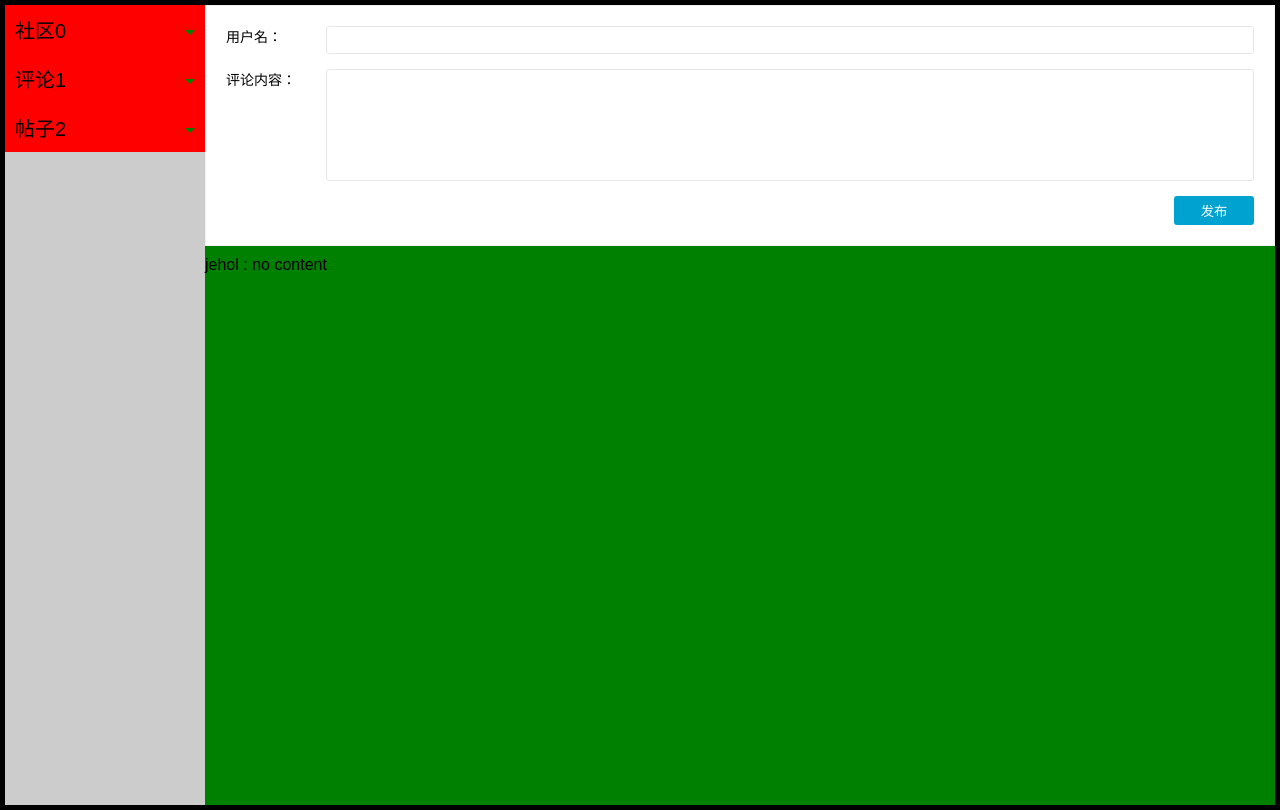
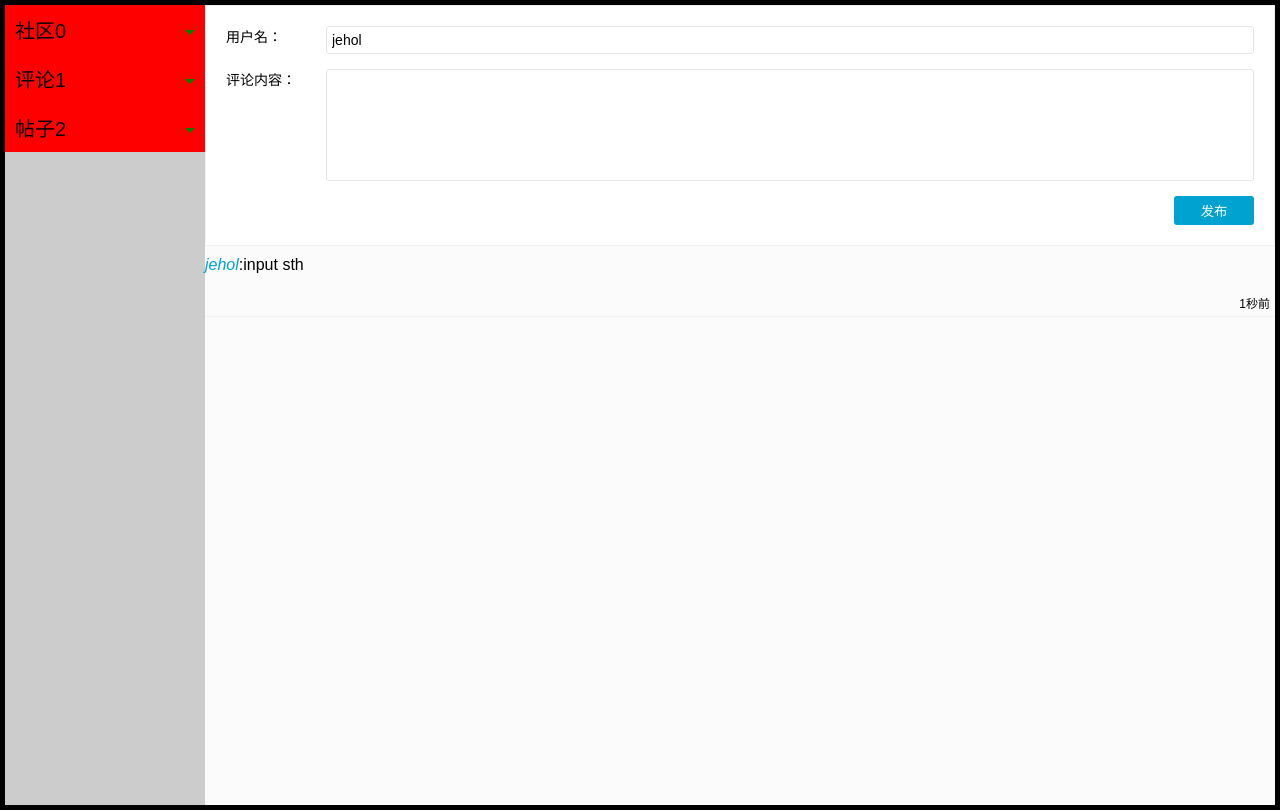
Before and after one commit to MJingv/ReactTest, a React app: page / in a window 1280 px wide. Both pictures are taken after a click on the button "发布". Built offline with nearby package versions, Linux system fonts and the light colour scheme.

Commit message:
add the comments function of deleting

```diff
--- a/src/App.css
+++ b/src/App.css
@@ -19,7 +19,7 @@
 }
 .content{
   flex:1;
-  background-color: green
+
 }
 .App-header {
   background-color: #222;
@@ -36,3 +36,7 @@
   from { transform: rotate(0deg); }
   to { transform: rotate(360deg); }
 }
+
+.father{
+  border: 2px solid red
+}
--- a/src/App.js
+++ b/src/App.js
@@ -9,8 +9,7 @@ import Computer from './computer';
 import Lesson from './lesson';
 import CommentApp from './comment/CommentApp'
 import Nav from './nav'
-
-
+import Calculator from './calculator'
 
 export default class App extends React.Component {
   constructor(props) {
@@ -23,7 +22,13 @@ export default class App extends React.Component {
       num: [
         3, 2
       ],
-      count: 0
+      count: 0,
+      myObj: {
+        name: 'jehol',
+        age: 21,
+        sex: 'f'
+      }
+
     }
   }
   handleChange(e) {
@@ -49,8 +54,24 @@ export default class App extends React.Component {
     this.setState((prevState) => ({
       count: prevState.count + 1
     }))
+  }
+  handleClick = () => {
+    const myObj = {
+      name: 'jehol',
+      age: 21,
+      sex: 'f'
+    }
+    const arr = [11, 22, 33, 44, 55]
 
+    const myArr = [];
+
+    myArr.push(Object.keys(myObj));
+
+    console.log(myArr);
   }
+
+
+
   render() {
     const num = [1, 2, 3, 4];
     const yes = <strong>i am yes</strong>;
@@ -58,14 +79,12 @@ export default class App extends React.Component {
     return (
 
       <div className="App-game">
-        <div className = "leftNav">
+        <div className="leftNav">
           <Nav></Nav>
         </div>
-        <div className = "content">
-             <CommentApp ></CommentApp>
+        <div className="content">
+          <CommentApp ></CommentApp>
         </div>
-
-
 
         {/* <Child myVal={this.state.val} change={this.changeMe.bind(this)}></Child> */}
         {/* <select onChange={this.handleChange.bind(this)}>
@@ -92,189 +111,204 @@ export default class App extends React.Component {
         <button onClick={this.addBtn}>add 1</button>
         {`now the count is ${this.state.count}`} */}
 
-
-  {/* <Dog/>
+        {/* <Dog/>
 
         <Computer/ >
 
-        <Lesson></Lesson> */
-}
+        <Lesson></Lesson> */}
 
-        </div>
+      </div>
 
-        ); } }
-
-        class Child extends React.Component {constructor(props) {
-          super(props)
-
-        }
-
-        handleClick = () => this.props.change({a: 1})
-
-        render() {
-          return (
-            <div>
-              <p>i am child</p>
-              <h1>{this.props.myVal}</h1>
-              <button onClick={this.handleClick}>
-                click me to change father</button>
-
-          </div>
-    )
-  }
-
-}
-
-class Test extends React.Component {
-  constructor(props) {
-    super(props)
-    this.state = {
-      userName: "1"
-    }
-
-  }
-
-  render() {
-    const no = ["jehol", "a", "bbb"]
-    return (
-      <div>
-        <input placeholder="input sth " onChange={this.props.value}></input>
-        <ul>
-          {this.props.myNum.map((item, index) => {
-
-            return <li key={index}>{item}</li>
-          })}
-        </ul>
-      </div>
-    )
+    );
   }
 }
 
-class Brother extends React.Component {
-  constructor(props) {
-    super(props)
+// class BlackBorderContainer extends React.Component {
+// render(){
+//   return(
+//     <div >
+//
+//         {this.props.children.map((item,index)=>(
+//           <div key= {index} className = 'father'>{item}</div>
+//         ))}
+//
+//
+//     </div>
+//
+//   )
+// }
+// }
+//         class Child extends React.Component {constructor(props) {
+//           super(props)
+//
+//         }
+//
+//         handleClick = () => this.props.change({a: 1})
+//
+//         render() {
+//           return (
+//             <div>
+//               <p>i am child</p>
+//               <h1>{this.props.myVal}</h1>
+//               <button onClick={this.handleClick}>
+//                 click me to change father</button>
+//
+//           </div>
+//     )
+//   }
+//
+// }
 
-  }
-  render() {
-    return (
-      <button onClick={this.props.brother}>我要改变兄弟test的值</button>
-    )
-  }
-}
+// class Test extends React.Component {
+//   constructor(props) {
+//     super(props)
+//     this.state = {
+//       userName: "1"
+//     }
+//
+//   }
+//
+//   render() {
+//     const no = ["jehol", "a", "bbb"]
+//     return (
+//       <div>
+//         <input placeholder="input sth " onChange={this.props.value}></input>
+//         <ul>
+//           {this.props.myNum.map((item, index) => {
+//
+//             return <li key={index}>{item}</li>
+//           })}
+//         </ul>
+//       </div>
+//     )
+//   }
+// }
 
-class Clock extends React.Component {
-  constructor(props) {
-    super(props);
-    this.state = {
-      date: new Date()
-    }
-  }
-  componentDidMount() {
-    this.timerID = setInterval((() => {
-      this.setState({date: new Date()})
-    }), 1000)
+// class Brother extends React.Component {
+//   constructor(props) {
+//     super(props)
+//
+//   }
+//   render() {
+//     return (
+//       <button onClick={this.props.brother}>我要改变兄弟test的值</button>
+//     )
+//   }
+// }
 
-  }
-  componentWillMount() {
-    clearInterval(this.timerID);
+// class Clock extends React.Component {
+//   constructor(props) {
+//     super(props);
+//     this.state = {
+//       date: new Date()
+//     }
+//   }
+//   componentDidMount() {
+//     this.timerID = setInterval((() => {
+//       this.setState({date: new Date()})
+//     }), 1000)
+//
+//   }
+//   componentWillMount() {
+//     clearInterval(this.timerID);
+//
+//   }
+//
+//   render() {
+//     return (
+//       <div>
+//
+//         <h3>{this.state.date.toLocaleTimeString()}</h3>
+//       </div>
+//     )
+//   }
+// }
+//
+// function BoilingVerdict(props) {
+//   if (props.celsius >= 100) {
+//     return <p>The water would boil.</p>;
+//   }
+//   return <p>The water would not boil.</p>;
+// }
+//
+// function toCelsius(fahrenheit) {
+//   return (fahrenheit - 32) * 5 / 9;
+// }
+//
+// function toFahrenheit(celsius) {
+//   return (celsius * 9 / 5) + 32;
+// }
+//
+// function tryConvert(temperature, convert) {
+//   const input = parseFloat(temperature);
+//   if (Number.isNaN(input)) {
+//     return '';
+//   }
+//   const output = convert(input);
+//   const rounded = Math.round(output * 1000) / 1000;
+//   return rounded.toString();
+// }
+//
+// const scaleNames = {
+//   c: 'Celsius',
+//   f: 'Fahrenheit'
+// };
+//
+// class TemperatureInput extends React.Component {
+//   constructor(props) {
+//     super(props);
+//   }
+//   handleChange(e) {
+//     {/*this.setState({temperature: e.target.value})*/
+//     }
+//     this.props.onTemperatureChange(e.target.value)
+//   }
+//   render() {
+//     return (
+//       <div>
+//         <fieldset>
+//           <legend>{`temperature ${scaleNames[this.props.scale]} information`}</legend>
+//           输入摄氏度:
+//           <input value={this.props.temperature} onChange={this.handleChange.bind(this)}/>
+//         </fieldset>
+//       </div>
+//     )
+//   }
+// }
 
-  }
-
-  render() {
-    return (
-      <div>
-
-        <h3>{this.state.date.toLocaleTimeString()}</h3>
-      </div>
-    )
-  }
-}
-
-function BoilingVerdict(props) {
-  if (props.celsius >= 100) {
-    return <p>The water would boil.</p>;
-  }
-  return <p>The water would not boil.</p>;
-}
-
-function toCelsius(fahrenheit) {
-  return (fahrenheit - 32) * 5 / 9;
-}
-
-function toFahrenheit(celsius) {
-  return (celsius * 9 / 5) + 32;
-}
-
-function tryConvert(temperature, convert) {
-  const input = parseFloat(temperature);
-  if (Number.isNaN(input)) {
-    return '';
-  }
-  const output = convert(input);
-  const rounded = Math.round(output * 1000) / 1000;
-  return rounded.toString();
-}
-
-const scaleNames = {
-  c: 'Celsius',
-  f: 'Fahrenheit'
-};
-
-class TemperatureInput extends React.Component {
-  constructor(props) {
-    super(props);
-  }
-  handleChange(e) {
-    {/*this.setState({temperature: e.target.value})*/
-    }
-    this.props.onTemperatureChange(e.target.value)
-  }
-  render() {
-    return (
-      <div>
-        <fieldset>
-          <legend>{`temperature ${scaleNames[this.props.scale]} information`}</legend>
-          输入摄氏度:
-          <input value={this.props.temperature} onChange={this.handleChange.bind(this)}/>
-        </fieldset>
-      </div>
-    )
-  }
-}
-
-class Calculator extends React.Component {
-  constructor(props) {
-    super(props);
-    this.state = {
-      temperature: '',
-      scale: 'c'
-    }
-  }
-
-  handleCelsiusChange(temperature) {
-    this.setState({scale: 'c', temperature});
-  }
-
-  handleFahrenheitChange(temperature) {
-    this.setState({scale: 'f', temperature});
-  }
-
-  render() {
-    const scale = this.state.scale;
-    const temperature = this.state.temperature;
-    const celsius = scale === 'f'
-      ? tryConvert(temperature, toCelsius)
-      : temperature;
-    const fahrenheit = scale === 'c'
-      ? tryConvert(temperature, toFahrenheit)
-      : temperature;
-    return (
-      <div>
-        <TemperatureInput scale='c' temperature={celsius} onTemperatureChange={this.handleCelsiusChange.bind(this)}/>
-        <TemperatureInput scale='f' temperature={fahrenheit} onTemperatureChange={this.handleFahrenheitChange.bind(this)}/>
-        <BoilingVerdict celsius={parseFloat(celsius)}/>
-      </div>
-    )
-
-  }
-}
+// class Calculator extends React.Component {
+//   constructor(props) {
+//     super(props);
+//     this.state = {
+//       temperature: '',
+//       scale: 'c'
+//     }
+//   }
+//
+//   handleCelsiusChange(temperature) {
+//     this.setState({scale: 'c', temperature});
+//   }
+//
+//   handleFahrenheitChange(temperature) {
+//     this.setState({scale: 'f', temperature});
+//   }
+//
+//   render() {
+//     const scale = this.state.scale;
+//     const temperature = this.state.temperature;
+//     const celsius = scale === 'f'
+//       ? tryConvert(temperature, toCelsius)
+//       : temperature;
+//     const fahrenheit = scale === 'c'
+//       ? tryConvert(temperature, toFahrenheit)
+//       : temperature;
+//     return (
+//       <div>
+//         <TemperatureInput scale='c' temperature={celsius} onTemperatureChange={this.handleCelsiusChange.bind(this)}/>
+//         <TemperatureInput scale='f' temperature={fahrenheit} onTemperatureChange={this.handleFahrenheitChange.bind(this)}/>
+//         <BoilingVerdict celsius={parseFloat(celsius)}/>
+//       </div>
+//     )
+//
+//   }
+// }
--- /dev/null
+++ b/src/calculator.js
@@ -0,0 +1,30 @@
+import React, { Component } from 'react';
+
+
+export default class Calculator extends React.Component {
+  constructor(props){
+    super(props)
+    this.state = {
+      val:''
+    }
+  }
+  handleInput = (e)=>{
+    let num = e.target.value
+    this.setState ({
+      val:`${num*100}%`
+    })
+
+  }
+  render() {
+    return(
+      <div>
+
+<input type = 'number'  placeholder = "input number" onChange = {this.handleInput}></input>
+<p>{this.state.val}</p>
+      </div>
+    )
+
+  }
+
+
+}
--- a/src/comment/Comment.js
+++ b/src/comment/Comment.js
@@ -1,10 +1,47 @@
 import React, { Component } from 'react';
+import '../index.css'
+export default class Comment extends React.Component {
+state = {
+  timeString:'',
+  index:-1
+}
+componentWillMount() {
+  this._updateTimeString()
+  this._timer = setInterval(this._updateTimeString.bind(this),5000)
 
-class Comment extends React.Component {
+}
+
+componentWillUnmount() {
+  clearInterval(this._timer)
+}
+
+
+_updateTimeString = () =>{
+  const comments = this.props.comment;
+  const duration =  (+Date.now() - comments.createTime)/1000;
+  this.setState({
+    timeString:duration>60?`${Math.round(duration/60)}分钟前`:`${Math.round(Math.max(duration,1))}秒前`
+  })
+}
+handleDeleteComment = () =>{
+  this.props.onDeleteComment(this.props.index)
+}
+_getProcessedContent = (content) =>(
+  content
+  .replace(/&/g,"&amp;")
+  .replace(/</g,"&lt;")
+  .replace(/`([\S\s]+?)`/g,'<code>$1</code>')
+
+)
   render() {
     return(
-      <div>
-
+      <div className = 'comment'>
+        <div className = 'comment-user'>
+          <span className ='comment-username'>{this.props.comment.user}</span>:
+        </div>
+        <p dangerouslySetInnerHTML = {{__html:this._getProcessedContent(this.props.comment.content)}}></p>
+      <span className = "comment-createdtime">{this.state.timeString}</span>
+    <span className = "comment-delete" onClick = {this.handleDeleteComment}>删除</span>
       </div>
     )
 
--- a/src/comment/CommentApp.js
+++ b/src/comment/CommentApp.js
@@ -3,26 +3,56 @@ import CommentInput from './CommentInput';
 import CommentList from './CommentList';
 
 export default class CommentApp extends React.Component {
-state = {
-  myUser:'app',
-myContent:'no content'
-}
+  state = {
+    comments: []
+  }
 
-  inputChange = (n) =>{
+  componentWillMount() {
+    this._loadComments();
+  }
+  componentWillUnmount() {
+    clearInterval(this._timer)
+  }
+
+
+  _loadComments = () => {
+    let comments = localStorage.comments;
+
+    if (comments) {
+      comments = JSON.parse(comments)
+      this.setState({comments})
+    }
+    console.log(this.state.comments);
+  }
+
+  _saveComments = (comments) => {
+    localStorage.setItem('comments', JSON.stringify(comments));
+    console.log(localStorage.comments);
+
+  }
+  inputChange = (n) => {
     console.log(n);
-  this.setState({
-    myUser:n.myUser,
-    myContent:n.myContent
-  })
+    this.state.comments.push(n)
+    this.setState({comments: this.state.comments})
+    this._saveComments(this.state.comments)
+  }
 
+  handleDeleteComment = (i) => {
+    const comments = this.state.comments
+    //删除评论
+    comments.splice(i, 1)
+    //更新数据comments
+    this.setState({comments})
+    //保存comments
+    this._saveComments(comments)
   }
 
   render() {
 
     return (
-      <div className = "CommentApp-wrap">
-        <CommentInput inputChange = {this.inputChange}></CommentInput>
-      <CommentList userVal = {this.state.myUser} contentVal = {this.state.myContent}></CommentList>
+      <div className="CommentApp-wrap">
+        <CommentInput inputChange={this.inputChange}></CommentInput>
+        <CommentList commentVal={this.state.comments} onDeleteComment={this.handleDeleteComment}></CommentList>
       </div>
     )
 
--- a/src/comment/CommentInput.js
+++ b/src/comment/CommentInput.js
@@ -4,7 +4,8 @@ import './style.css'
 export default class CommentInput extends React.Component {
   state = {
     user:'jehol',
-    content:'no content'
+    content:'input sth',
+
   }
 
   handleUser = (e) => (
@@ -21,13 +22,43 @@ export default class CommentInput extends React.Component {
     })
   )
 handleClick = () =>{
+  //传给父亲commentApp的内容
   this.props.inputChange({
-    myUser:this.state.user,
-    myContent:this.state.content
+    user:this.state.user,
+    content:this.state.content,
+    createTime:+new Date()
+  })
+  this.setState({
+    content:''
   })
 }
 
 
+
+componentDidMount() {
+  this.textarea.focus()
+}
+
+componentWillMount() {
+  this._loadUsername()
+}
+_loadUsername = () =>{
+  const username = localStorage.user;
+  if(username){
+    this.setState({
+      user:username
+    })
+  }
+}
+_saveUsername = (username) =>{
+  localStorage.user=username
+  console.log(localStorage.user);
+
+}
+handleUsernameBlur = (e) =>{
+
+ this._saveUsername(e.target.value)
+}
   render() {
     return(
 
@@ -35,13 +66,13 @@ handleClick = () =>{
         <div className='comment-field'>
           <span className='comment-field-name'>用户名：</span>
           <div className='comment-field-input'>
-            <input onChange = {this.handleUser}/>
+            <input onBlur = {this.handleUsernameBlur} onChange = {this.handleUser} value = {this.state.user}/>
           </div>
         </div>
         <div className='comment-field'>
           <span className='comment-field-name'>评论内容：</span>
           <div className='comment-field-input'>
-            <textarea  onChange = {this.handleContent} />
+            <textarea ref = {(textarea) => this.textarea = textarea} value = {this.state.content} onChange = {this.handleContent} />
           </div>
         </div>
         <div className='comment-field-button'>
--- a/src/comment/CommentList.js
+++ b/src/comment/CommentList.js
@@ -1,19 +1,26 @@
-import React, { Component } from 'react';
+import React, {Component} from 'react';
+import Comment from './Comment';
+
+export default class CommentList extends React.Component {
+  constructor(props) {
+    super(props)
+  }
+
+handleDeleteComment = (index) =>{
+  this.props.onDeleteComment(index)
+}
 
 
-export default class CommentList extends React.Component {
-  constructor(props){
-    super(props)
-
-  }
   render() {
-    return(
+    return (
       <div>
-        {this.props.userVal} : {this.props.contentVal}
+        {this.props.commentVal.map((item, index) => (
+          <Comment key = {index} index = {index} comment = {item}
+          onDeleteComment = {this.handleDeleteComment} />
+        ))}
       </div>
     )
 
   }
 
-
 }
--- a/src/index.css
+++ b/src/index.css
@@ -82,6 +82,7 @@ body {
 
 /* 评论组件样式 */
 .comment {
+  position: relative;
   display: flex;
   border-bottom: 1px solid #f1f1f1;
   margin-bottom: 10px;
@@ -93,12 +94,40 @@ body {
   flex-shrink: 0;
 }
 
-.comment span {
+.comment-username {
   color: #00a3cf;
   font-style: italic;
+}
+
+.comment-createdtime {
+  padding-right: 5px;
+  position: absolute;
+  bottom: 0;
+  right: 0;
+  padding: 5px;
+  font-size: 12px;
+}
+
+.comment:hover .comment-delete {
+  color: #00a3cf;
+}
+
+.comment-delete {
+  position: absolute;
+  right: 0;
+  top: 0;
+  color: transparent;
+  font-size: 12px;
+  cursor: pointer;
 }
 
 .comment p {
   margin: 0;
   /*text-indent: 2em;*/
 }
+
+code {
+  border: 1px solid #ccc;
+  background: #f9f9f9;
+  padding: 0px 2px;
+}
```
